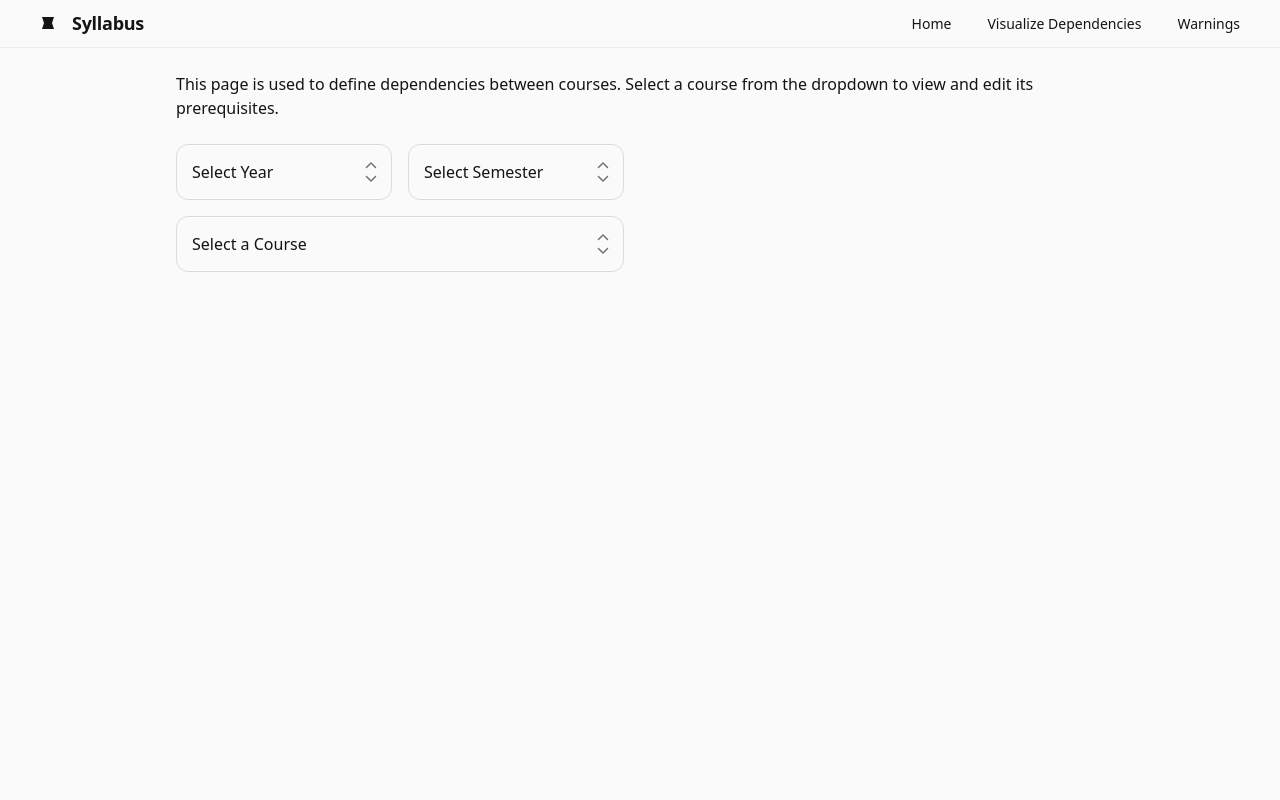
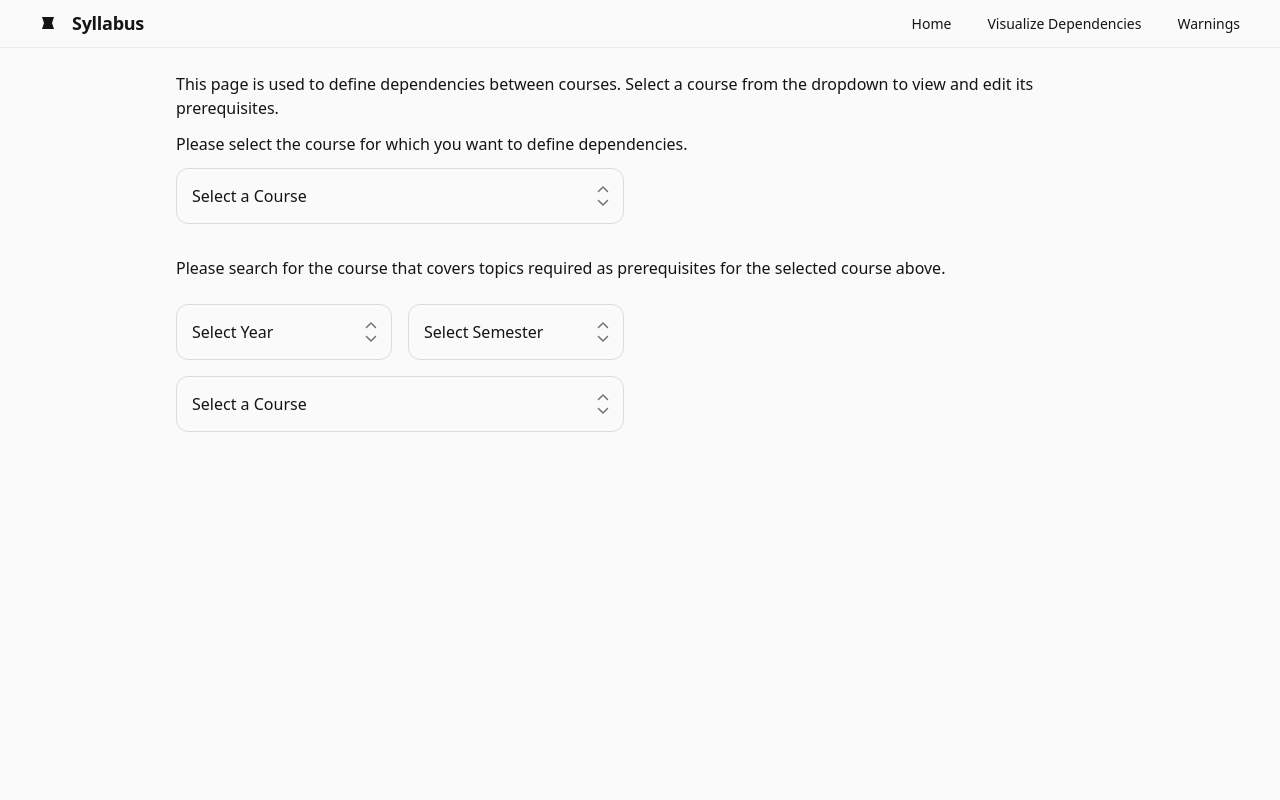
Before and after one commit to ajanes/syllabus, a Flask app: page /dependencies in a window 1280 px wide. Run offline with Flask 3, Linux system fonts and the light colour scheme; some libraries are stand-ins or nearby versions.

Commit message:
Add course selection and update help text

```diff
--- a/app.py
+++ b/app.py
@@ -117,6 +117,7 @@ def dependencies():
     return render_template(
         "dependencies.html",
         courses=filtered_courses,
+        all_courses=courses,
         years=years,
         selected_year=selected_year,
         selected_semester=selected_semester,
--- a/templates/course_topics.html
+++ b/templates/course_topics.html
@@ -1,4 +1,7 @@
 <div>
+  <p class="text-[#141414] text-base font-normal leading-normal pb-3 pt-1 px-4">
+    Please search for the course that covers topics required as prerequisites for the selected course above.
+  </p>
   <form method="get" class="flex max-w-[480px] flex-wrap items-end gap-4 px-4 py-3">
     <label class="flex flex-col min-w-40 flex-1">
       <select name="year" onchange="this.form.submit()" class="form-input flex w-full min-w-0 flex-1 resize-none overflow-hidden rounded-xl text-[#141414] focus:outline-0 focus:ring-0 border border-[#dbdbdb] bg-neutral-50 focus:border-[#dbdbdb] h-14 bg-[image:--select-button-svg] placeholder:text-neutral-500 p-[15px] text-base font-normal leading-normal">
--- a/templates/dependencies.html
+++ b/templates/dependencies.html
@@ -37,6 +37,19 @@
             <p class="text-[#141414] text-base font-normal leading-normal pb-3 pt-1 px-4">
               This page is used to define dependencies between courses. Select a course from the dropdown to view and edit its prerequisites.
             </p>
+            <p class="text-[#141414] text-base font-normal leading-normal pb-3 px-4">
+              Please select the course for which you want to define dependencies.
+            </p>
+            <form class="max-w-[480px] px-4 pb-3">
+              <label class="flex flex-col min-w-40 flex-1">
+                <select class="form-input flex w-full min-w-0 flex-1 resize-none overflow-hidden rounded-xl text-[#141414] focus:outline-0 focus:ring-0 border border-[#dbdbdb] bg-neutral-50 focus:border-[#dbdbdb] h-14 bg-[image:--select-button-svg] placeholder:text-neutral-500 p-[15px] text-base font-normal leading-normal">
+                  <option value="">Select a Course</option>
+                  {% for course in all_courses %}
+                  <option value="{{ course.id }}">{{ course.name }}</option>
+                  {% endfor %}
+                </select>
+              </label>
+            </form>
             {% include 'course_topics.html' %}
           </div>
         </div>
```
